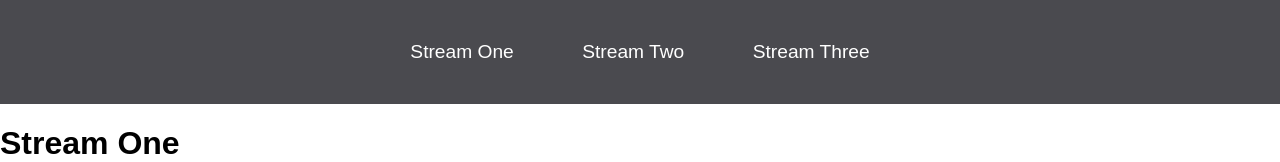
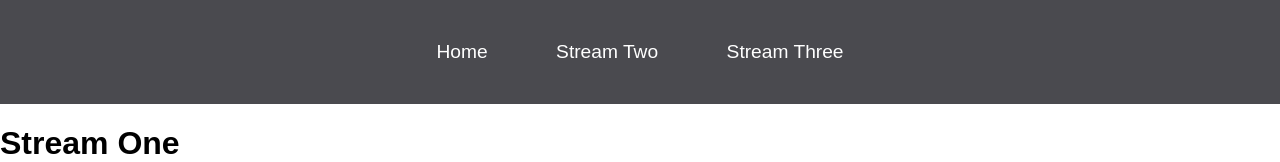
Before and after one commit to cintiamar/my-full-template, a plain HTML site: page index.html in a window 1280 px wide. Shown: the top 162 px of the page. Drawn offline with Linux system fonts and the light colour scheme.

Commit message:
rename stream-one.html to index.html and update nav links

```diff
--- a/stream-one.html
+++ b/index.html
@@ -10,7 +10,7 @@
 <body>
   <nav>
 <ul>
-  <li> <a href="stream-one.html" target="_blank">Stream One</a></li>
+  <li> <a href="index.html" target="_blank">Home</a></li>
   <li> <a href="stream-two.html" target="_blank">Stream Two</a></li>
   <li> <a href="stream-three.html" target="_blank">Stream Three</a></li>
 </ul>
```
Also changed, not shown: stream-three.html (+1 -1 lines), stream-two.html (+1 -1 lines).
